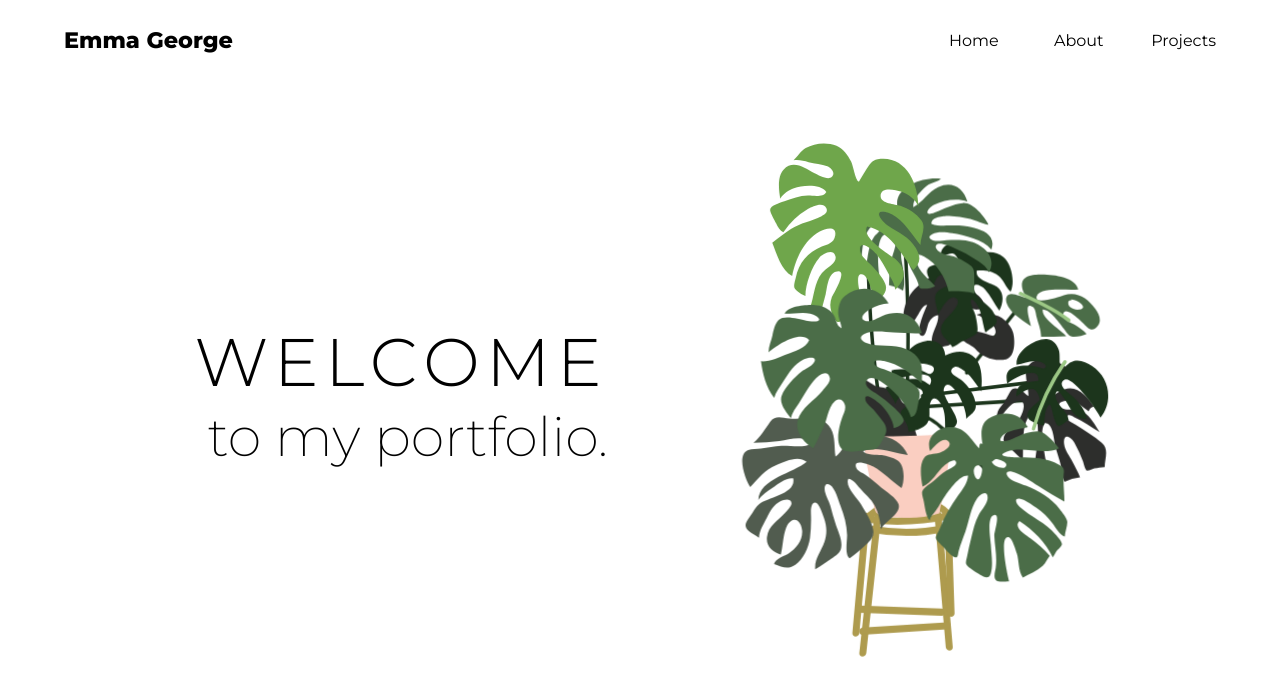
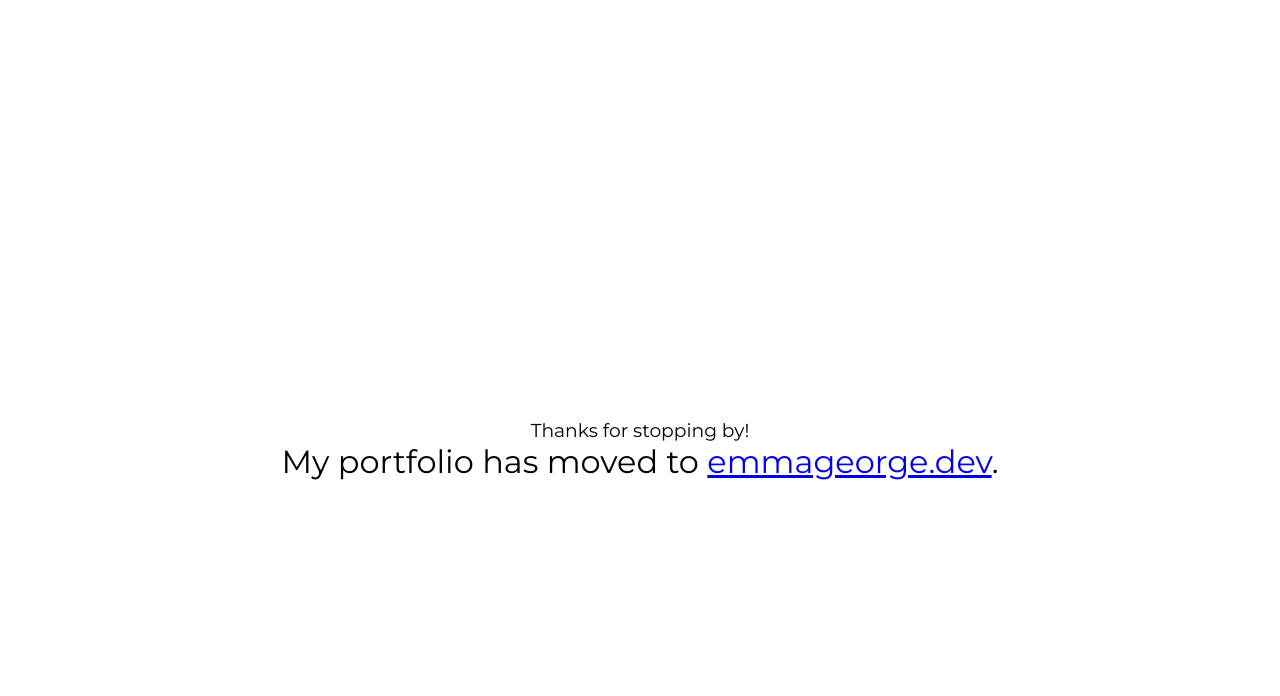
Before and after one commit to emmariegeo/emmariegeo.github.io, a Jekyll site: the page built from index.markdown, in a window 1280 px wide. Shown: the top 696 px of the page. Built offline with Jekyll 4.4.1, drawn with Linux system fonts in a browser that asks for light colours.

Commit message:
Link to new portfolio
Old portfolio accessible at /home

```diff
--- a/_includes/header.html
+++ b/_includes/header.html
@@ -12,7 +12,7 @@
 
          <ul class="nav" id="nav">
             <li class="nav-item">
-              <a href='{{ "/" | relative_url }}'>{{ "Home" | escape }}</a>
+              <a href='{{ "/home" | relative_url }}'>{{ "Home" | escape }}</a>
             </li>
            {%- for path in page_paths -%}
              {%- assign my_page = site.pages | where: "path", path | first -%}
--- /dev/null
+++ b/_layouts/moved.html
@@ -0,0 +1,16 @@
+<!DOCTYPE html>
+<html lang='{{ page.lang | default: site.lang | default: "en" }}'>
+    {%- include head.html -%}
+  <body>
+    <main class="page-content" aria-label="Content">
+      <div class="wrapper">
+        <section class="home">
+            <div class = "moved">
+                <p><h1 class="hero-text">{{ content }}</h1></p>
+            </div>
+          </section>
+      </div>
+    </main>
+  </body>
+
+</html>
--- a/assets/css/styles.css
+++ b/assets/css/styles.css
@@ -620,3 +620,13 @@ h4 {
     }
   }
 }
+.moved {
+  width: 100vw;
+  height: 100vh;
+  display: flex;
+  flex-direction: column;
+  vertical-align: center;
+  text-align: center;
+  justify-content: center;
+  align-items: center;
+}
--- /dev/null
+++ b/home.markdown
@@ -0,0 +1,5 @@
+---
+layout: home
+style: "/assets/css/styles.css"
+permalink: /home/
+---
--- a/index.markdown
+++ b/index.markdown
@@ -1,5 +1,7 @@
 ---
+layout: moved
+style: "/assets/css/styles.css"
+---
+### Thanks for stopping by!
 
-layout: home
-style: "/assets/css/home.css"
----
+# My portfolio has moved to [emmageorge.dev](https://emmageorge.dev/).
```
Also changed, not shown: assets/js/script.js (line endings or trailing spaces).
